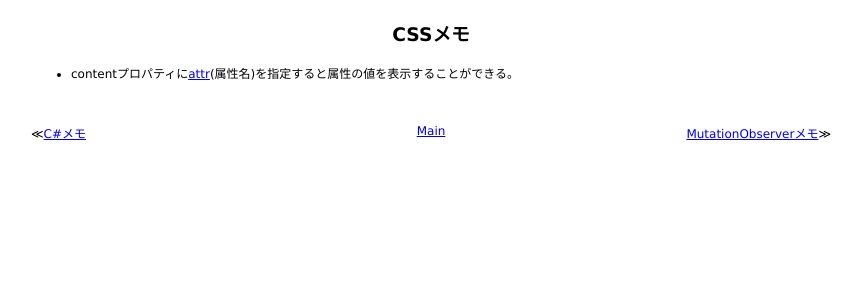
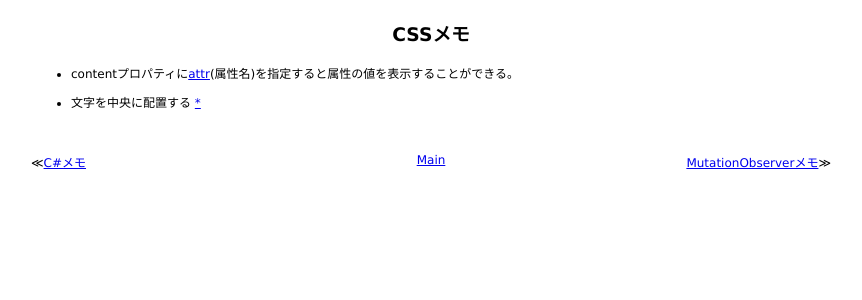
Before and after one commit to 38elements/38elements.github.com, a Jekyll site: the page built from _posts/2014-9-27-css.md, in a window 1280 px wide. Shown: the top 300 px of the page, without its empty margins (209-1071 px from the left). Built offline with Jekyll 4.4.1, drawn with Linux system fonts in a browser that asks for light colours; Markdown is read by kramdown in place of the engine named in the settings.

Commit message:
Update 2014-9-27-css.md

```diff
--- a/_posts/2014-9-27-css.md
+++ b/_posts/2014-9-27-css.md
@@ -4,3 +4,5 @@ title: CSSメモ
 ---
 
 * contentプロパティに[attr](https://developer.mozilla.org/en/docs/Web/CSS/attr)(属性名)を指定すると属性の値を表示することができる。
+
+* 文字を中央に配置する [*](http://jsdo.it/38elements/css-center-text)
```
